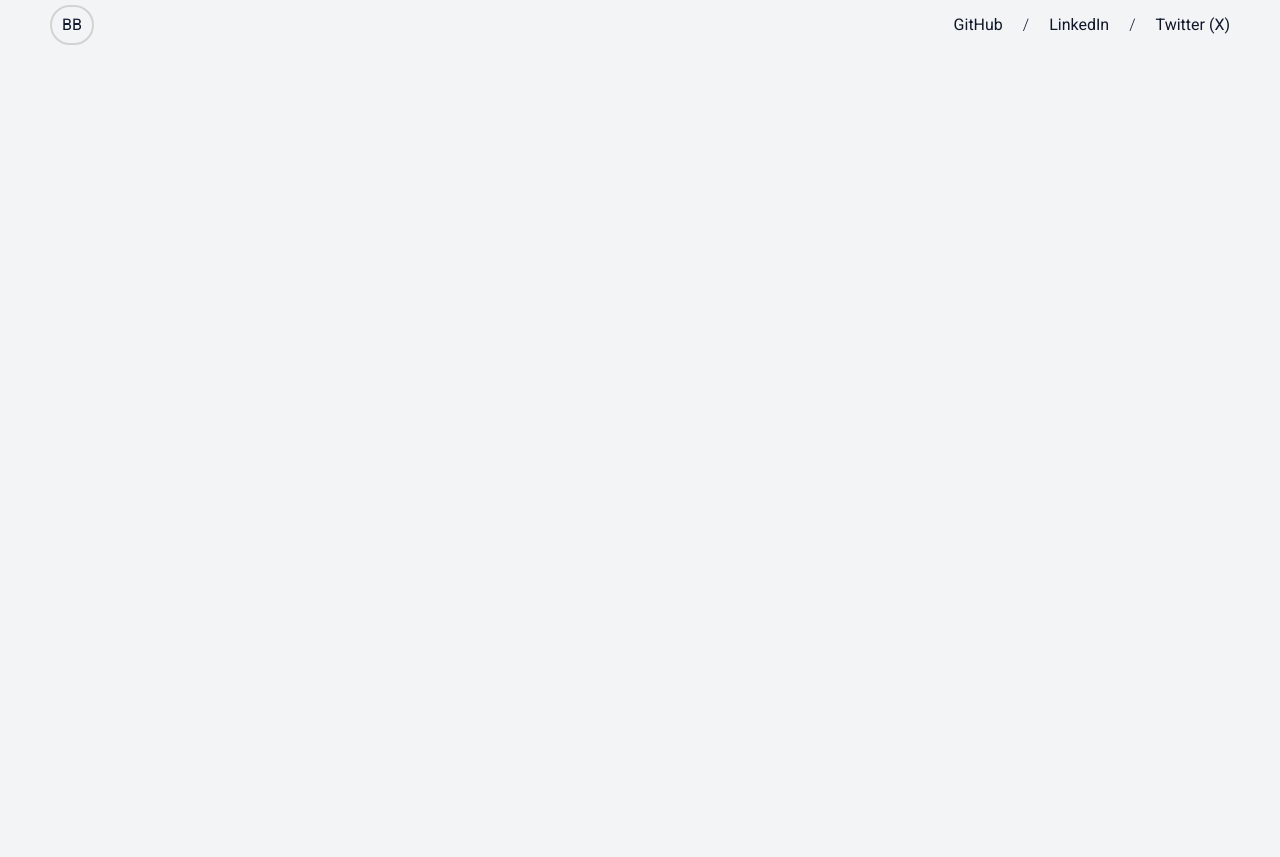
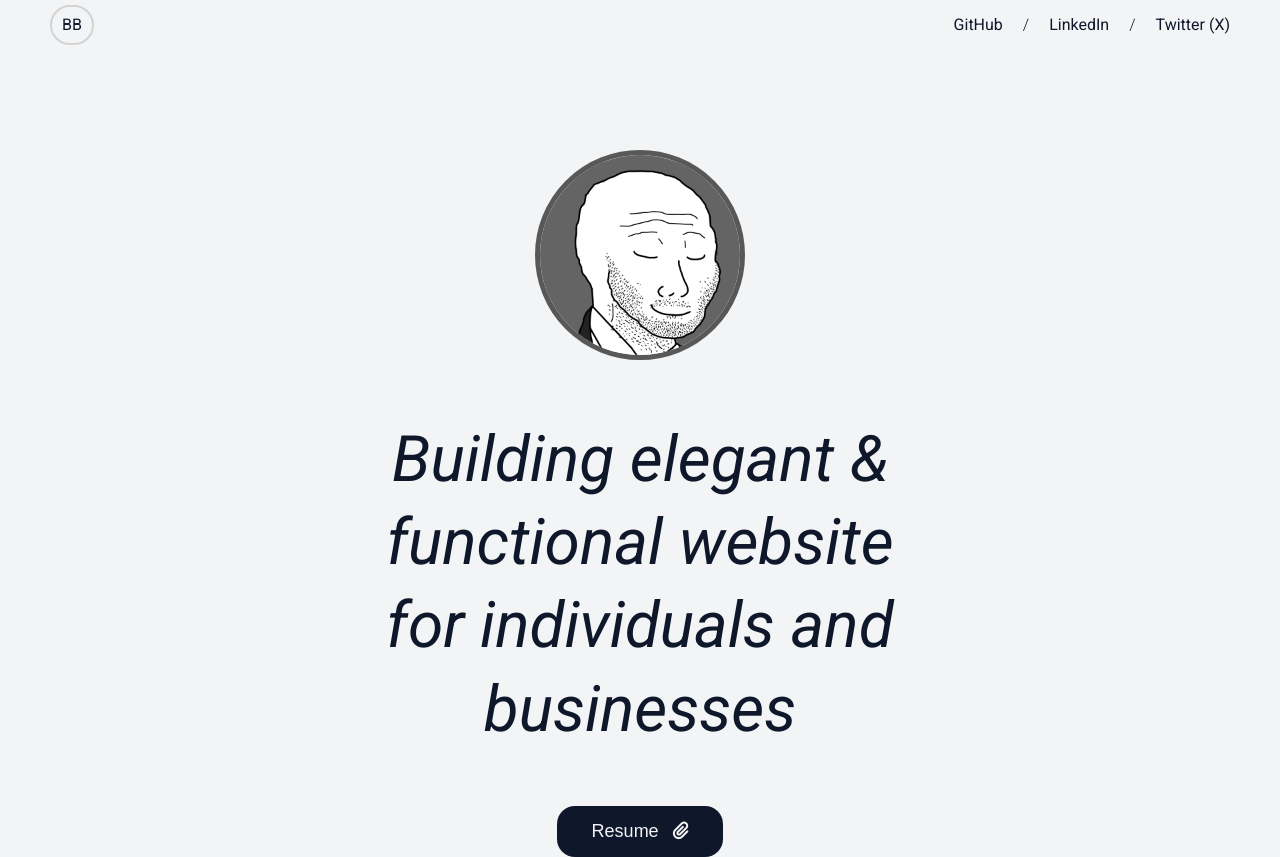
Before and after one commit to bhargablinx/portfolio, a plain HTML site: page index.html in a window 1280 px wide. Before the commit the page ends 800 px from the top, so only its background shows below. Drawn offline with Linux system fonts and the light colour scheme.

Commit message:
hero/ main section completed

```diff
--- a/index.html
+++ b/index.html
@@ -10,6 +10,7 @@
         href="https://fonts.googleapis.com/css2?family=Poppins:ital,wght@0,100;0,200;0,300;0,400;0,500;0,600;0,700;0,800;0,900;1,100;1,200;1,300;1,400;1,500;1,600;1,700;1,800;1,900&family=Roboto:ital,wght@0,100;0,300;0,400;0,500;0,700;0,900;1,100;1,300;1,400;1,500;1,700;1,900&display=swap"
         rel="stylesheet">
     <link rel="stylesheet" href="style.css">
+    <script src="https://kit.fontawesome.com/5593a2500e.js" crossorigin="anonymous"></script>
     <title>Portfolio</title>
 </head>
 
@@ -24,6 +25,14 @@
             <li class="social-link"><a href="https://x.com/BhargabLinx" target="_blank">Twitter (X)</a></li>
         </ul>
     </nav>
+    <section class="hero">
+        <div class="profile"><img class="profile-pic" src="./assets/demo-profile-pic.png" alt=""></div>
+        <div class="slogan">Building elegant & functional website for individuals and businesses</div>
+        <a target="_blank"
+            href="https://docs.google.com/document/d/1JyZIQ3znf0u442FYaYKVuMJz7kk-VVHcMz_l2sn0mR4/edit?usp=sharing"><button
+            class="resume-btn">Resume <i class="fa-solid fa-paperclip"></i></button> </a>
+        <div></div>
+    </section>
 </body>
 
 </html>
--- a/style.css
+++ b/style.css
@@ -97,3 +97,64 @@ nav {
     border: 2px solid var(--light-gray);
     border-radius: 25px;
 }
+
+/* Hero Section */
+
+.hero {
+    display: flex;
+    flex-direction: column;
+    align-items: center;
+    justify-content: center;
+    /* height: 94vh; */
+}
+
+/* .hero > div {
+    border: 1px solid red;
+} */
+
+.profile-pic {
+    width: 200px;
+    margin-top: 100px;
+    margin-bottom: 30px;
+    border-radius: 50%;
+    border: 5px solid var(--txt-hover);
+}
+
+.slogan {
+    font-size: 64px;
+    margin: 25px;
+    width: 40vw;
+    text-align: center;
+    line-height: 1.3;
+    font-style: italic;
+}
+
+.resume-btn {
+    font-size: 18px;
+    padding: 15px 35px;
+    margin-top: 30px;
+    background-color: var(--dark);
+    color: var(--light);
+    border-radius: 18px;
+    cursor: pointer;
+    border: none;
+}
+
+.resume-btn:hover {
+    background-color: var(--light);
+    color: var(--dark);
+    border: 2px solid var(--dark);
+
+     a {
+        color: var(--dark);
+    }
+}
+
+.resume-btn > i {
+    margin-left: 9px;
+}
+
+.resume-btn a {
+    text-decoration: none;
+    color: var(--light);
+}
```
Also changed, not shown: assets/demo-profile-pic.png (added).
